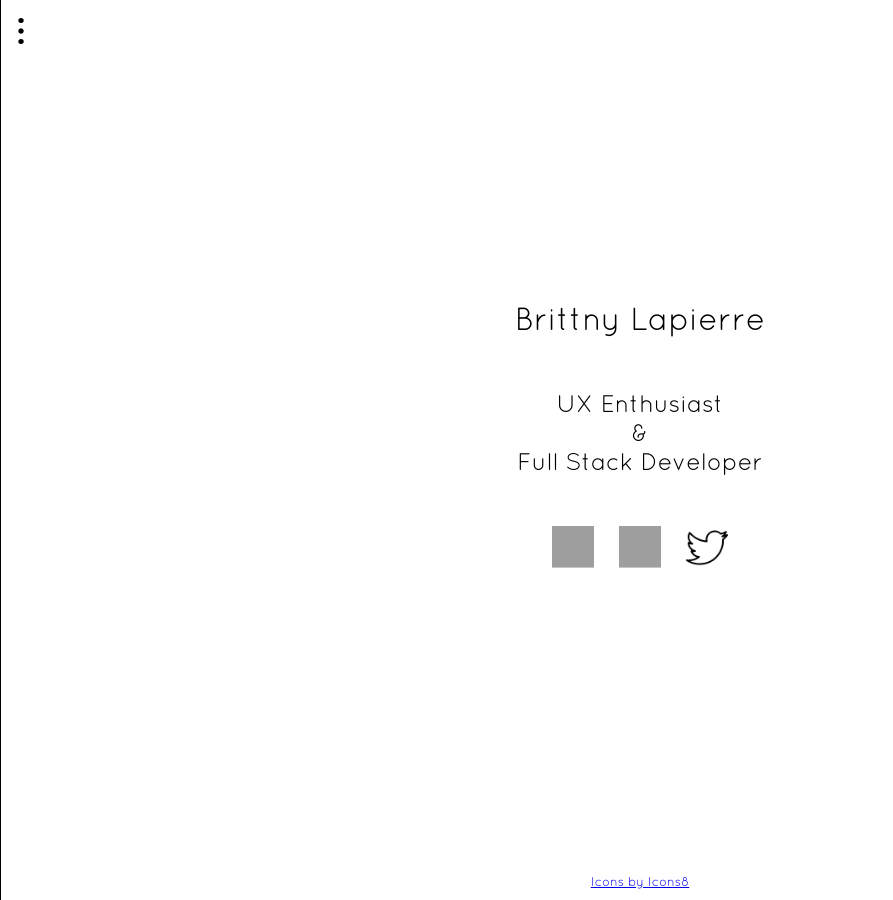
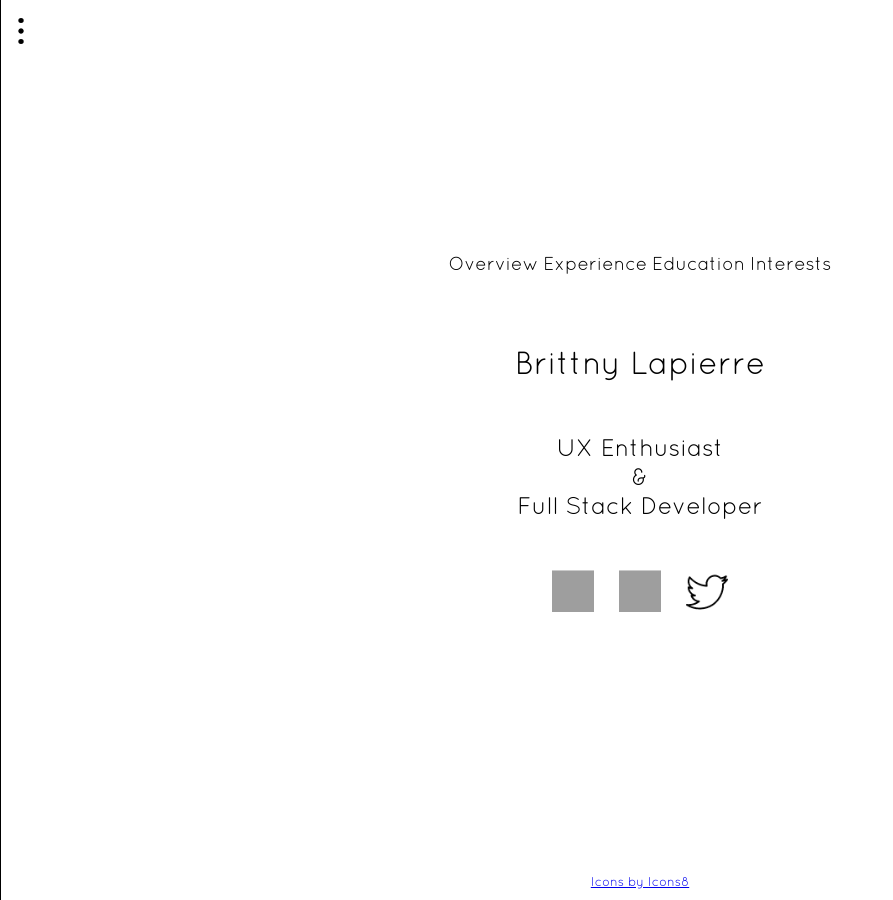
Before and after one commit to brittnylapierre/l3rittny.github.io-old, a Jekyll site: the page index.html, which Jekyll copies as it is, in a window 1280 px wide. Shown: the whole page, without its empty margins (0-893 px from the left). Built offline with Jekyll 4.4.1, drawn with Linux system fonts in a browser that asks for light colours; nearby versions of some CDN libraries; grey boxes are pictures that could not be loaded.

Commit message:
Updated index.html

```diff
--- a/index.html
+++ b/index.html
@@ -23,13 +23,14 @@
 		<img src="/icons/black/Menu 2_2.png" alt="Menu" height="42" width="42" id="menu-icon">
 
 		<div id="personal-summary" class="verticle-align">
+          <div id="horiz-menu" class="horiz-flow-container">
+				<h3>Overview</h3>
+				<h3>Experience</h3>
+				<h3>Education</h3>
+				<h3>Interests</h3>
+          </div>
 			<h1>Brittny Lapierre</h1>
 			<h2>UX Enthusiast <br> & <br> Full Stack Developer</h2>
-			<!--div id="personal-details" class="horiz-flow-container">
-				<h3>Experience</h3>
-				<h3>Interests</h3>
-				<h3>Education</h3>
-			</div-->
 			<div id="social-media-details" class="horiz-flow-container">
 				<a target="_blank" href="https://github.com/l3rittny">
 					<img src="/icons/black/GitHub.png" alt="GitHub" height="42" width="42">
```
